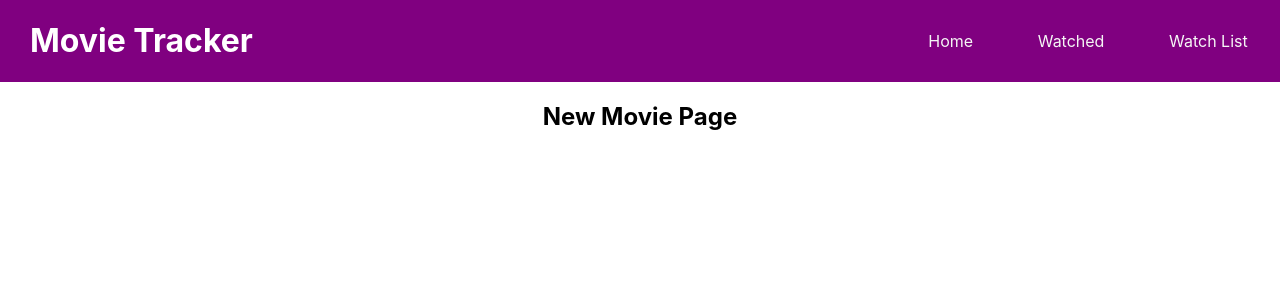
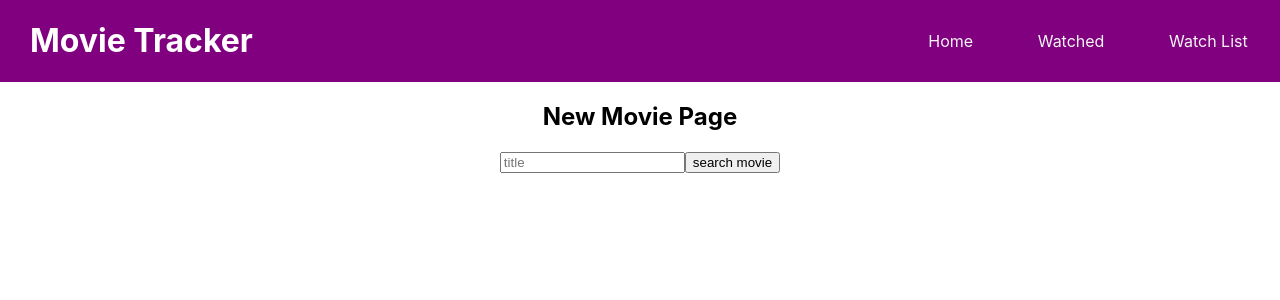
Before and after one commit to jesspaul/movie-tracker, a React (Create React App) app: page /new in a window 1280 px wide. Shown: the top 300 px of the page. Built offline with nearby package versions, Linux system fonts and the light colour scheme.

Commit message:
add movie search form

```diff
--- /dev/null
+++ b/src/components/MovieForm/MovieForm.js
@@ -0,0 +1,18 @@
+import { useContext, useState } from 'react';
+
+const MovieForm = () => {
+    const [ title, setTitle ] = useState('');
+    const handleSubmit = (evt) => {
+        evt.preventDefault();
+        console.log(title);
+        setTitle('')
+    }
+    return (
+        <form onSubmit={handleSubmit}>
+            <input type='text' placeholder='title' value={title} onChange={evt => setTitle(evt.target.value)} />
+            <input type='submit' value='search movie' />
+        </form>
+    );
+}
+
+export default MovieForm;
--- a/src/pages/NewMovie/NewMovie.js
+++ b/src/pages/NewMovie/NewMovie.js
@@ -1,6 +1,11 @@
+import MovieForm from "../../components/MovieForm/MovieForm";
+
 const NewMovie = () => {
     return (
-        <h2>New Movie Page</h2>
+        <div className="NewMovie">
+            <h2>New Movie Page</h2>
+            <MovieForm />
+        </div>
     );
 }
 
```
